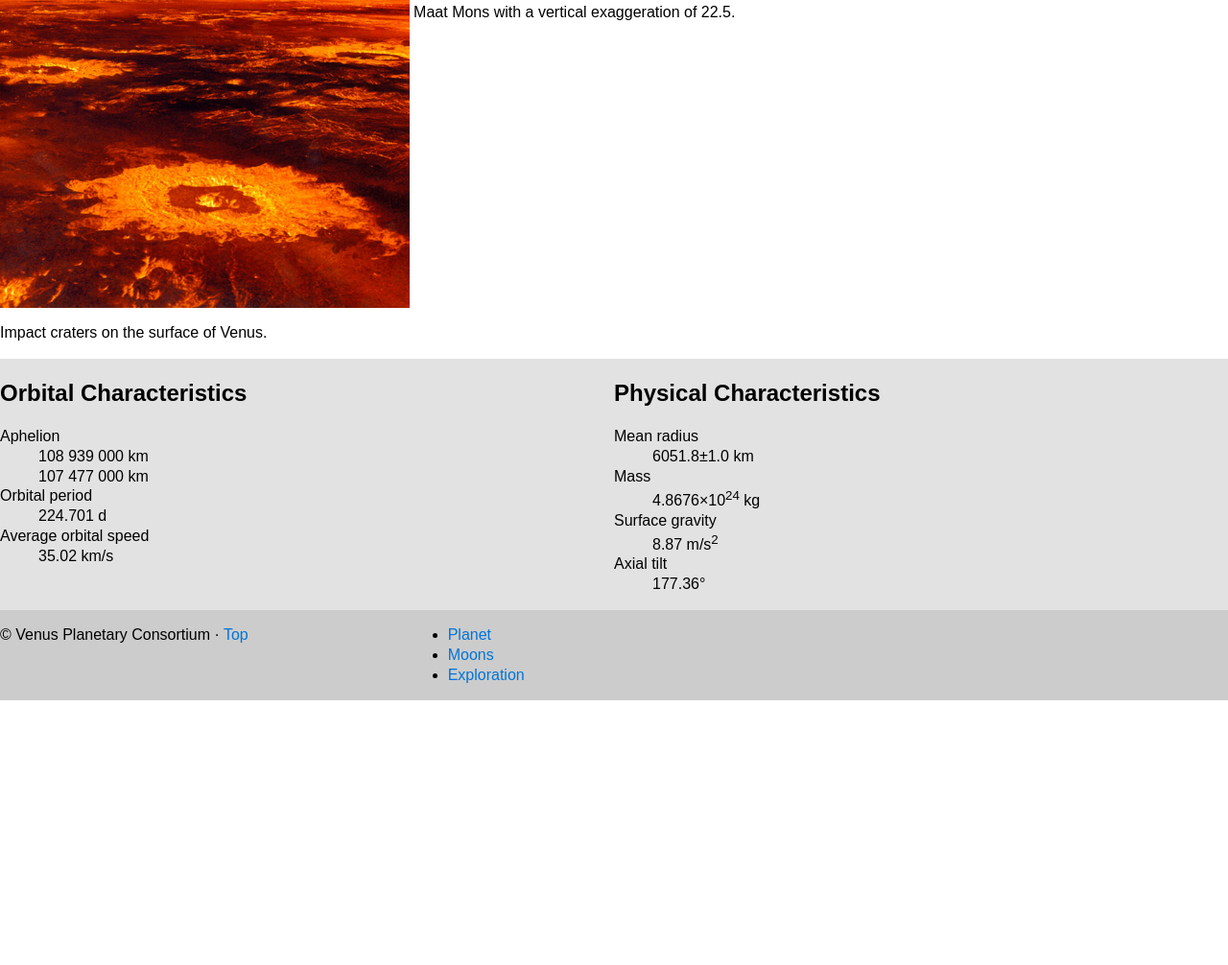
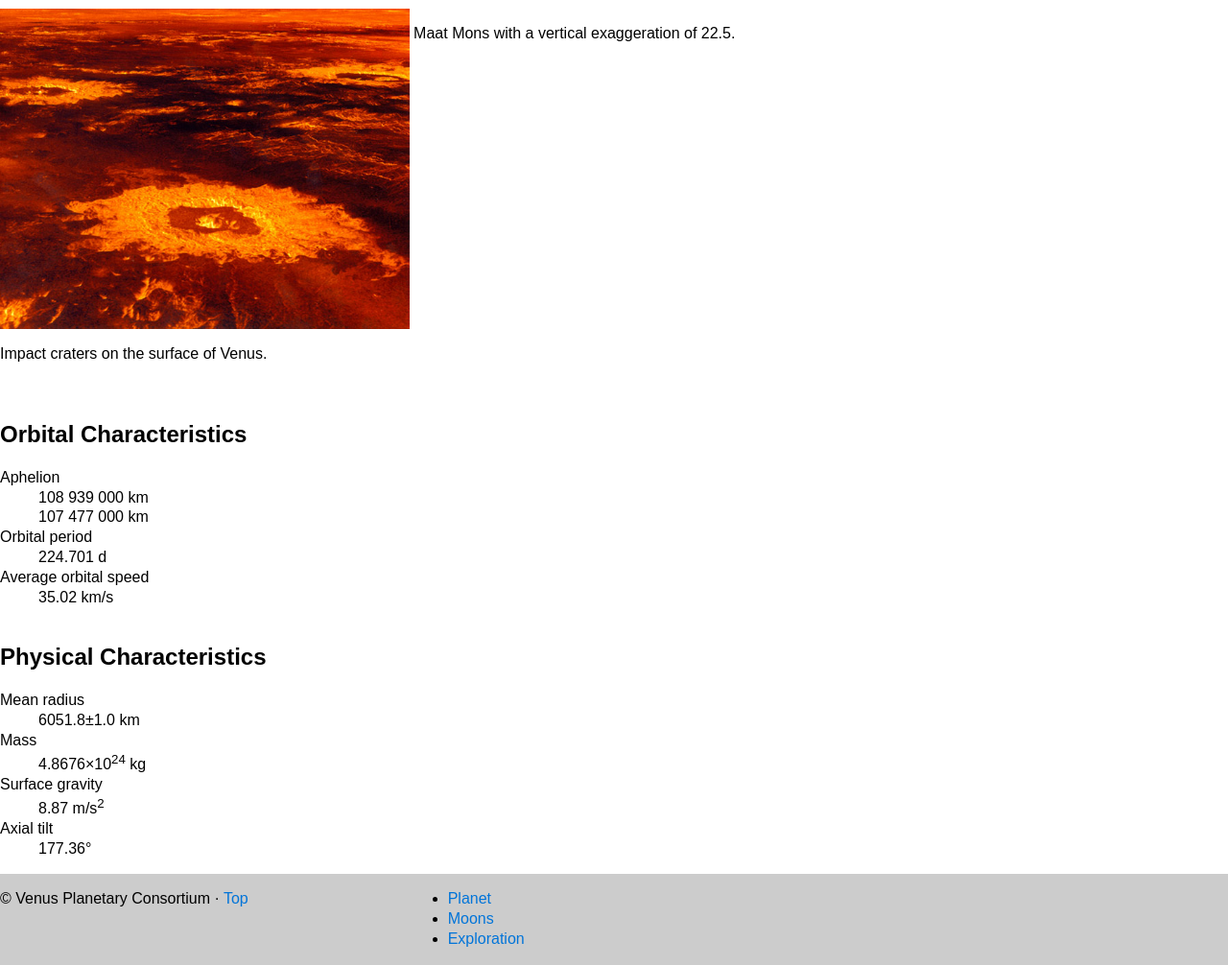
Before and after one commit to shannonhawn/dsn1675-planet-website, a plain HTML site: page index.html in a window 1280 px wide. Shown: the part 888-1894 px from the top of the page at 96% size. Before the commit the page ends 1618 px from the top, so only its background shows below. Drawn offline with Linux system fonts and the light colour scheme.

Commit message:
re-added h1

```diff
--- a/css/main.css
+++ b/css/main.css
@@ -24,10 +24,19 @@ body{
   margin:0;
 }
 
+h1 {
+  text-align: center;
+  padding-bottom: 1rem;
+  padding-top: 1rem;
+  color: black;
+}
+
 .img-flex{
   width:100%;
   display:block;
 }
+
+
 
 a,
 a:link,
--- a/index.html
+++ b/index.html
@@ -74,10 +74,13 @@
 </div>
 </div>
 
-<div class="grid section-mid pad-t">
-  <div class="unit xs-1 s-1 m-1-2 gutter">
-    <h2 class="giga">Orbital Characteristics</h2>
-    <dl class="mega list-group list-group--inline">
+<div class="grey">
+  <div class="gridd">
+  <div class="unit xs-1 s-1 m-1-2 l-1-2">
+</div>
+
+    <h2 class="mega pad-top">Orbital Characteristics</h2>
+    <dl>
       <dt class="milli">Aphelion</dt>
       <dd><data value ="108939000">108&nbsp;939&nbsp;000&nbsp;km</data></dd>
       <dt class="milli"Perihelion</dt>
@@ -88,9 +91,11 @@
         <dd class="push-0"><data value="35.02">35.02&nbsp;km/s</data></dd>
       </dl>
     </div>
-  <div class="unit xs-1 s-1 m-1-2 gutter">
-    <h2 class="giga">Physical Characteristics</h2>
-    <dl class="mega">
+  </div>
+
+  <div class="unit xs-1 s-1 m-1-2 l-1-2 bottom">
+    <h2 class="mega pad top">Physical Characteristics</h2>
+    <dl class>
       <dt class="milli">Mean radius</dt>
       <dd><data value="6051.8">6051.8±1.0&nbsp;km</data></dd>
       <dt class="milli">Mass</dt>
@@ -102,8 +107,8 @@
     </dl>
   </div>
 </div>
+</div>
 
-</main>
 
 <footer class="grid pad-t-1-2 pad-b-1-2 section-dark">
   <div class="unit micro xs-1 s-1 m-1-2 l-1-3 gutter">
```
